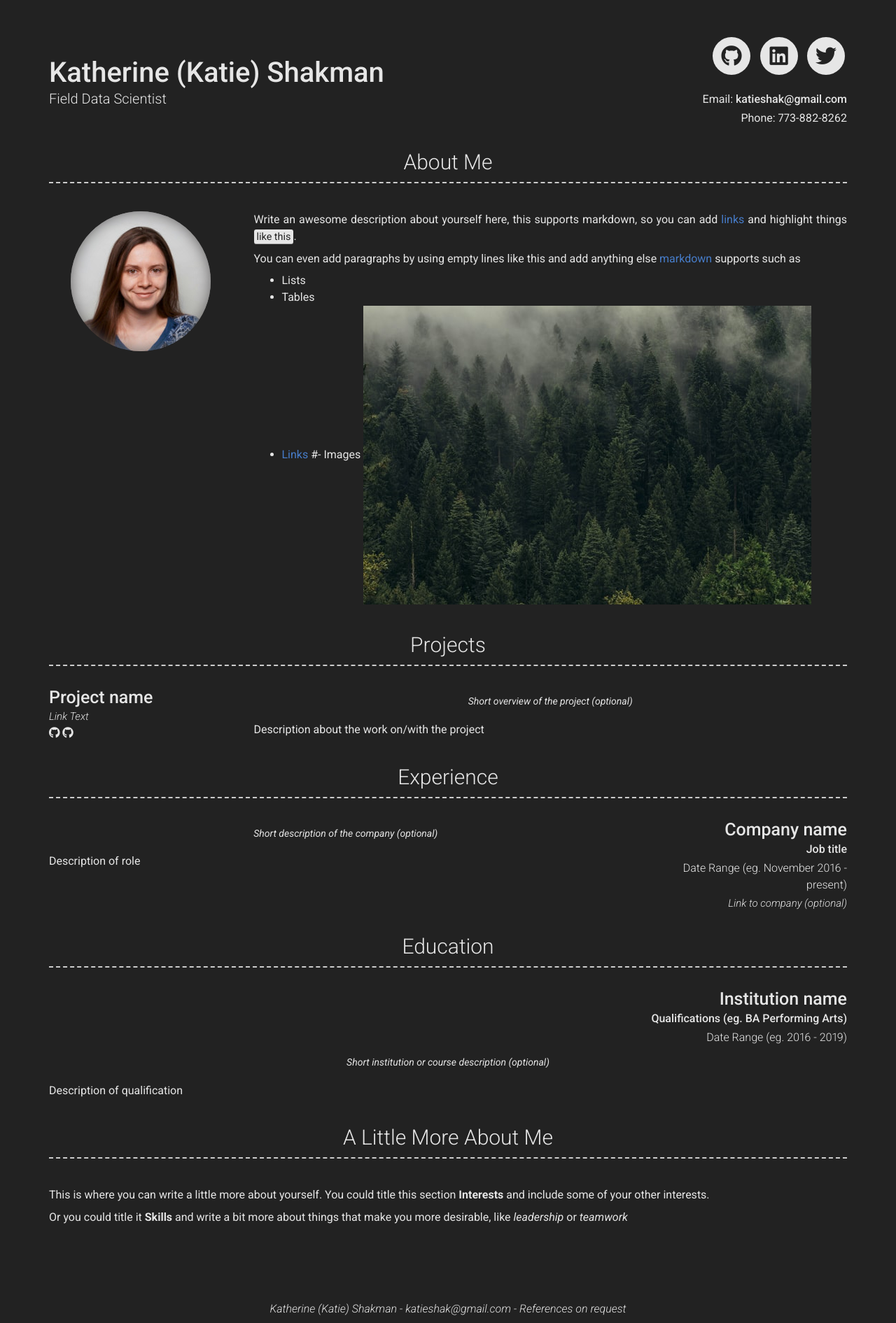
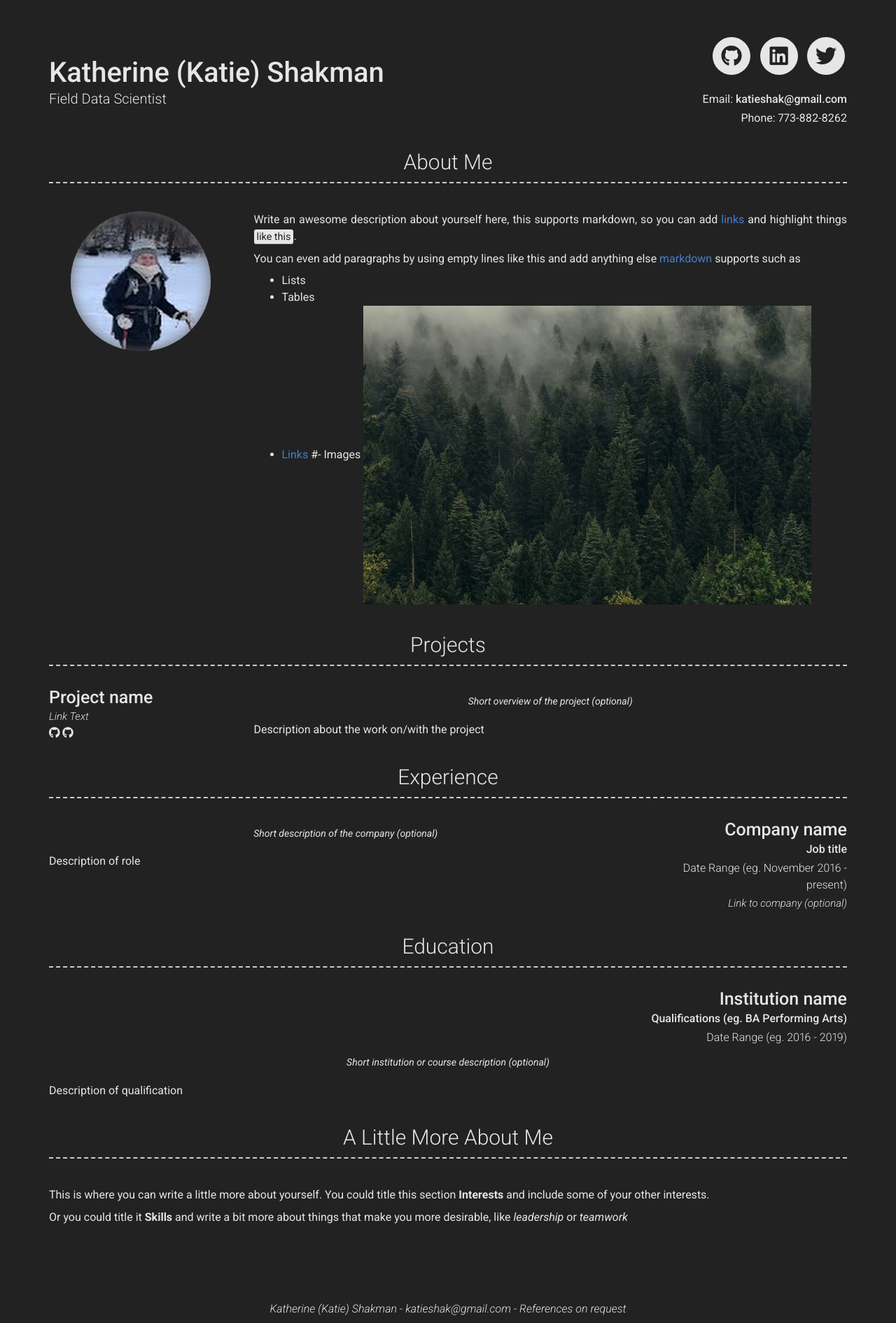
Before and after one commit to katieshakman/katieshakman.github.io, a Jekyll site: the page built from index.md, in a window 1280 px wide. Shown: the whole page at 70% size. Built offline with Jekyll 4.4.1, drawn with Linux system fonts in a browser that asks for light colours; nearby versions of some CDN libraries.

Commit message:
Update _config.yml

```diff
--- a/_config.yml
+++ b/_config.yml
@@ -51,7 +51,7 @@ github_username:  katieshakman
 
 # About Section
 # about_title: About Me (Use this to override about section title)
-about_profile_image: images/insight-headshot-linkedin-version.jpeg
+about_profile_image: images/Google Profile Picture.png #insight-headshot-linkedin-version.jpeg
 about_content: | # this will include new lines to allow paragraphs
   Write an awesome description about yourself here, this supports markdown, so you can add [links](http://foobar.com) and highlight things <mark>like this</mark>.
 
```
